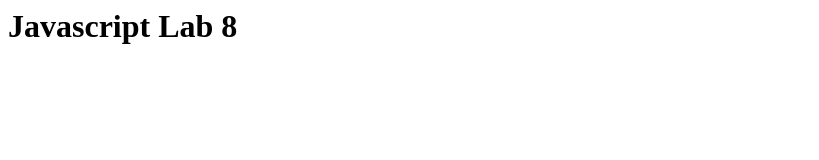
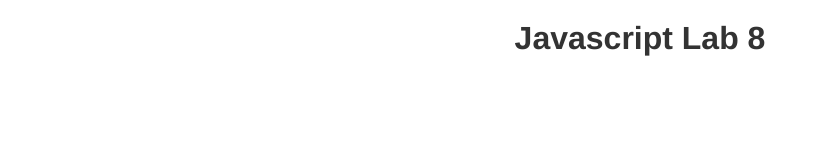
Before and after one commit to KerlanHumber/lab-8, a plain HTML site: page index.html in a window 1280 px wide. Shown: the whole page, without its empty margins (0-819 px from the left). Drawn offline with Linux system fonts and the light colour scheme.

Commit message:
Added basic CSS styling

```diff
--- a/index.html
+++ b/index.html
@@ -4,6 +4,7 @@
     <meta name="viewport" content="width=device-width, initial-scale=1.0">
     <title>Lab 8</title>
     <script src="script.js"></script>
+    <link rel="stylesheet" href="style.css">
 </head>
 <body>
     <h1>Javascript Lab 8</h1>
--- /dev/null
+++ b/style.css
@@ -0,0 +1,9 @@
+body {
+    font-family: 'Franklin Gothic Medium', 'Arial Narrow', Arial, sans-serif;
+    margin: 20px;
+}
+
+h1 {
+    color: #333;
+    text-align: center;
+}
```
